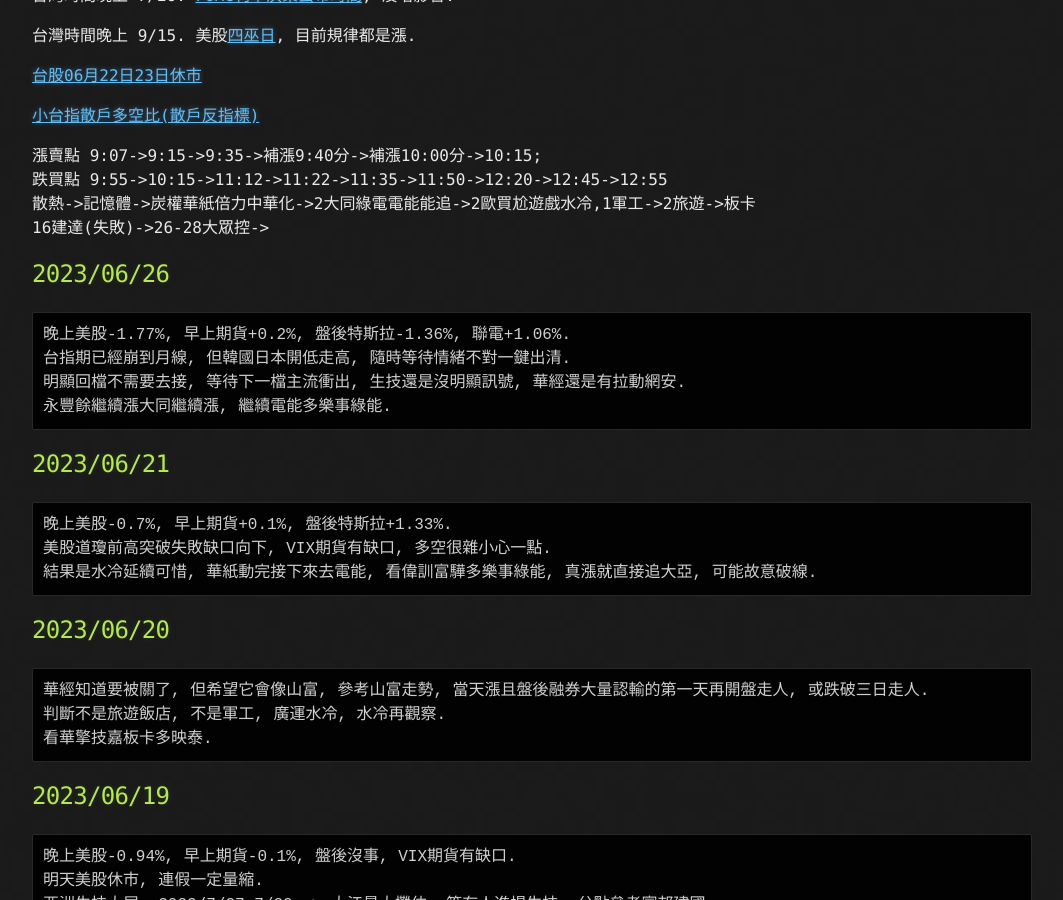
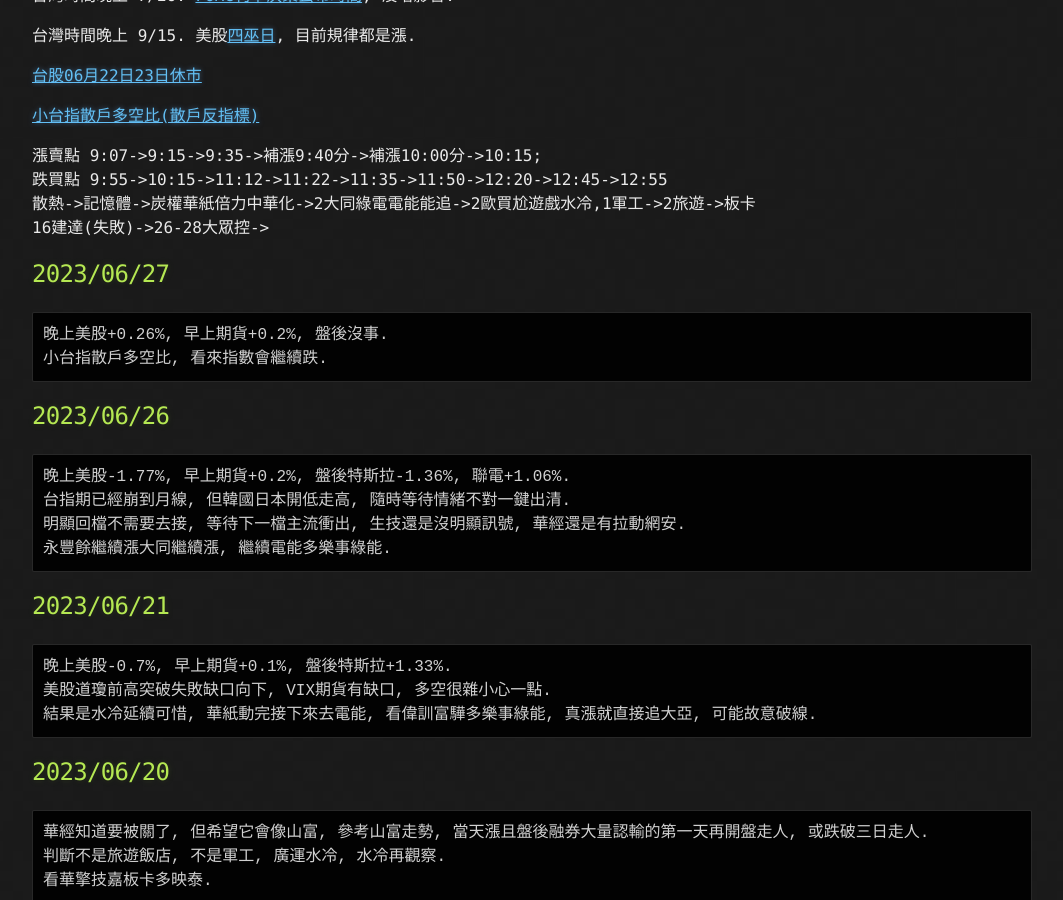
Before and after one commit to lepg5487/Stock_God, a Jekyll site: the page built from index.md, in a window 1280 px wide and 900 px high, scrolled down 394 px. Shown: the whole window, without its empty margins (108-1171 px from the left). Built offline with Jekyll 4.4.1, drawn with Linux system fonts in a browser that asks for light colours; our own code applies the rules of GitHub Pages for plain Markdown files.

Commit message:
Update index.md

````diff
--- a/index.md
+++ b/index.md
@@ -20,6 +20,12 @@
 跌買點 9:55->10:15->11:12->11:22->11:35->11:50->12:20->12:45->12:55
 散熱->記憶體->炭權華紙倍力中華化->2大同綠電電能能追->2歐買尬遊戲水冷,1軍工->2旅遊->板卡
 16建達(失敗)->26-28大眾控->
+
+## 2023/06/27
+```
+晚上美股+0.26%, 早上期貨+0.2%, 盤後沒事.
+小台指散戶多空比, 看來指數會繼續跌.
+```
 
 ## 2023/06/26
 ```
````
